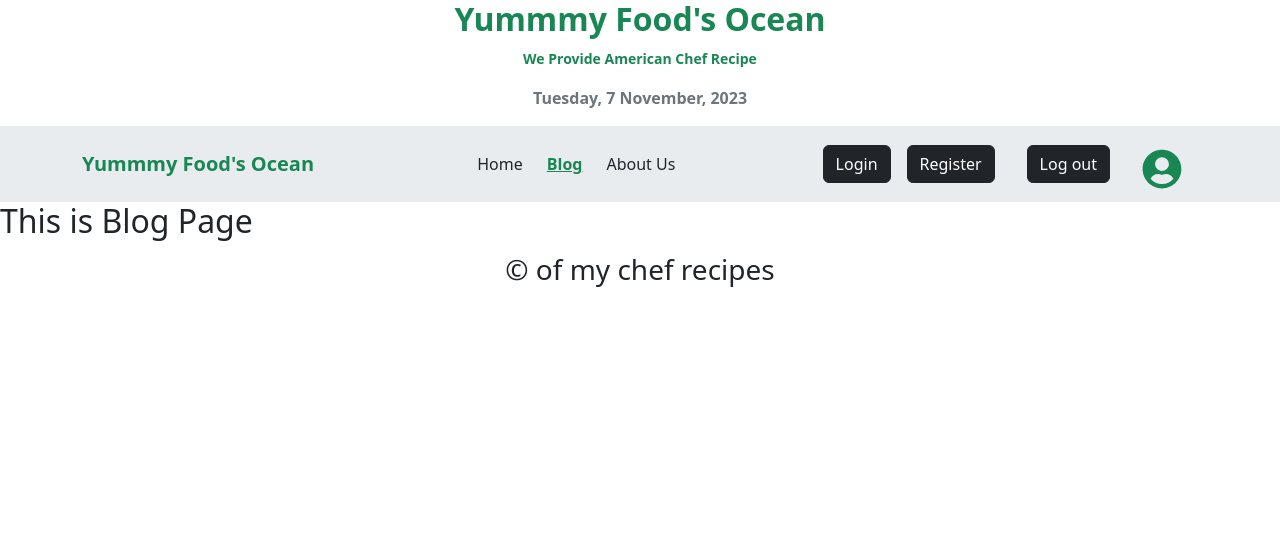
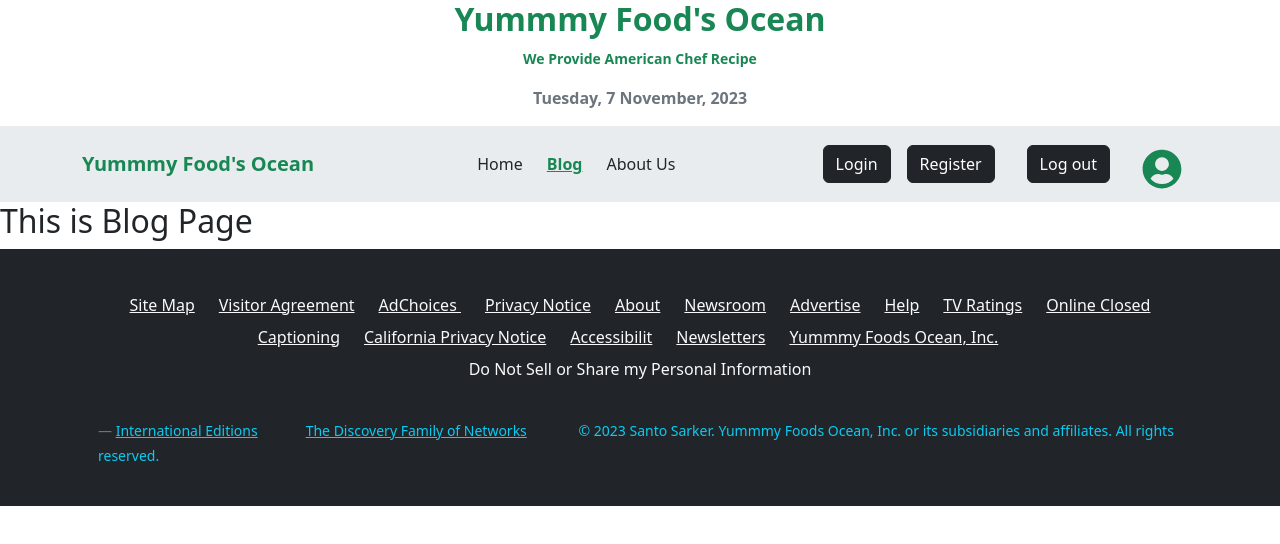
Before and after one commit to SantoSarker101/yummmy-food-s-ocean-client, a React (Vite) app: page /blog in a window 1280 px wide. Shown: the top 544 px of the page. Built offline with nearby package versions, Linux system fonts and the light colour scheme.

Commit message:
Created Footer Section

```diff
--- a/src/components/Footer/Footer.jsx
+++ b/src/components/Footer/Footer.jsx
@@ -1,10 +1,53 @@
 import React from 'react';
+import { Card, Container } from 'react-bootstrap';
+import { Link } from 'react-router-dom';
 
 const Footer = () => {
 	return (
-		<div>
-			<h2 className='text-center'><small>&copy; of my chef recipes</small></h2>
-		</div>
+		<footer className='bg-dark'>
+			<Container>
+
+				<Card className='border-0 bg-dark'>
+
+					<Card.Body>
+
+						{/* <blockquote className="blockquote mb-0"> */}
+
+						<p className='text-light text-center mb-5 mt-4'>
+							{/* {' '} */}
+							<Link className='me-4 lh-lg text-light'>Site Map</Link>
+							<Link className='me-4 lh-lg text-light'>Visitor Agreement</Link>
+							<Link className='me-4 lh-lg text-light'>AdChoices </Link>
+							<Link className='me-4 lh-lg text-light'>Privacy Notice</Link>
+							<Link className='me-4 lh-lg text-light'>About</Link>
+							<Link className='me-4 lh-lg text-light'>Newsroom</Link>
+							<Link className='me-4 lh-lg text-light'>Advertise</Link>
+							<Link className='me-4 lh-lg text-light'>Help</Link>
+							<Link className='me-4 lh-lg text-light'>TV Ratings</Link>
+							<Link className='me-4 lh-lg text-light'>Online Closed Captioning</Link>
+							<Link className='me-4 lh-lg text-light'>California Privacy Notice</Link>
+							<Link className='me-4 lh-lg text-light'>Accessibilit</Link>
+							<Link className='me-4 lh-lg text-light'>Newsletters</Link>
+							<Link className='me-4 lh-lg text-light'>Yummmy Foods Ocean, Inc.</Link> <br />
+							<Link className='text-light text-decoration-none lh-lg'>Do Not Sell or Share my Personal Information</Link>
+							{/* {' '} */}
+						</p>
+
+						<div className="blockquote-footer mb-4">
+							{/* Someone famous in <cite title="Source Title">Source Title</cite> */}
+							<Link className='me-5 text-info'>International Editions</Link>
+							<Link className='me-5 text-info lh-lg'>The Discovery Family of Networks</Link>
+							<span className='me-5 text-info'> &copy; 2023 Santo Sarker. Yummmy Foods Ocean, Inc. or its subsidiaries and affiliates. All rights reserved. </span>
+						</div>
+
+
+						{/* </blockquote> */}
+
+					</Card.Body>
+
+				</Card>
+				</Container>
+		</footer>
 	);
 };
 
--- a/src/components/Pages/CookingQuestion/CookingQuestion.jsx
+++ b/src/components/Pages/CookingQuestion/CookingQuestion.jsx
@@ -19,6 +19,8 @@ const CookingQuestion = () => {
 					<Container>
 
 
+					<Row class="row g-3 text-center mx-auto">
+
 					<FloatingLabel htmlFor="text area">Your Question</FloatingLabel>
 
 						<Form.Control
@@ -28,8 +30,6 @@ const CookingQuestion = () => {
 							style={{ height: '100px', width: '25rem' }}
 						/>
 
-
-					<Row class="row g-3 text-center mx-auto">
 
 						<Col className="col-md-6 mt-4">
 							<label htmlFor="name" className="form-label">Name</label>
--- a/src/components/Pages/KnowUs/KnowUs.jsx
+++ b/src/components/Pages/KnowUs/KnowUs.jsx
@@ -16,7 +16,7 @@ const KnowUs = () => {
 
 					<p className='w-50 d-flex justify-content-center align-items-center lh-lg fs-5 mx-auto text-success fw-bold'>
 						Yummy Food Ocean
-						Started as an online cookbook where professional Chefs share their favorite recipes, Yummy Food Ocean has become a valuable resource for professional chef recipes, professional cooking advice, and news from the culinary industry. Yummy Food Ocean was started by American-based Chef Paul Hegeman. In addition to recipes, our featured Chefs also share culinary techniques, advice on cooking materials, and lots of tips for home cooks.
+						Started as an online cookbook where professional Chefs share their favorite recipes, Yummy Food Ocean has become a valuable resource for professional chef recipes, professional cooking advice, and news from the culinary industry. Yummy Food Ocean was started by American-based Chef Santo Sarker. In addition to recipes, our featured Chefs also share culinary techniques, advice on cooking materials, and lots of tips for home cooks.
 
 					</p>
 
```
